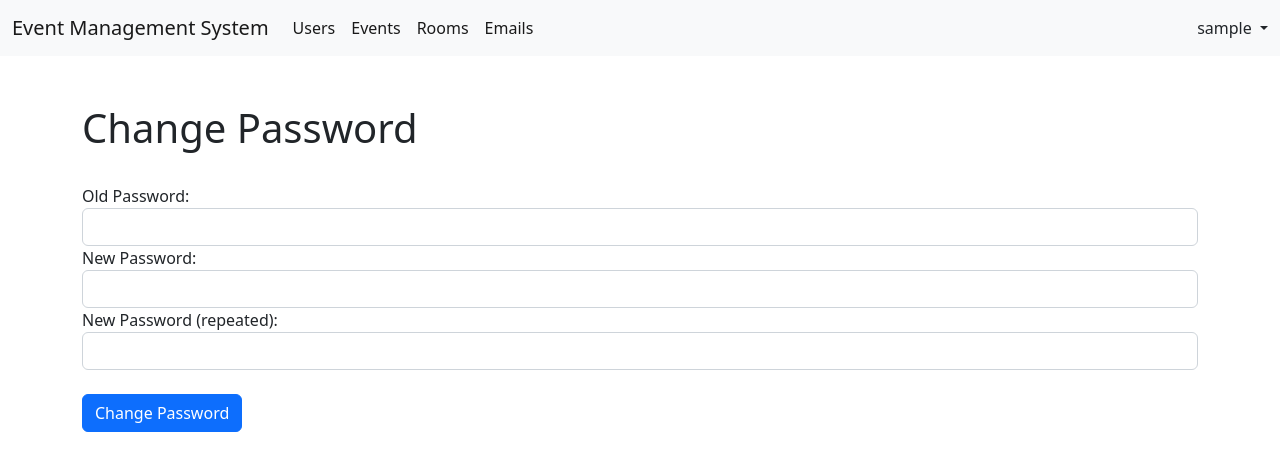
After one commit to Jean28518/event-management-system, a Django app: page /users/change_password/ in a window 1280 px wide. The commit adds this page. Shown: the top 471 px of the page. Run offline with Django 4.2, Linux system fonts and the light colour scheme; the visitor is signed in with stand-in values (Sample User, id 1).

Commit message:
Add Change Password Self service, views and polish

```diff
--- a/src/event_management_system/event_management_system/set_rights.py
+++ b/src/event_management_system/event_management_system/set_rights.py
@@ -29,7 +29,10 @@ organisator_permissions = [
 attendant_permissions = [
         "view_lecture",
         "view_event",
-        "view_profile"
+        "view_profile",
+        "add_lecture",
+        "change_lecture",
+        "change_profile",
         ]
 
 contact_permissions = [
--- a/src/event_management_system/event_management_system/templates/global/navbar.html
+++ b/src/event_management_system/event_management_system/templates/global/navbar.html
@@ -26,21 +26,20 @@
               <a class="nav-link active" aria-current="page" href="{% url 'email_overview' %}">Emails</a>
             </li>
           {% endif %}
+        </ul>
 
-
-
-
-
-
-        </ul>
-          <span class="navbar-text">
-            {{request_user.username}}
-          </span>
           {% if request_user.is_authenticated %}
-          <a class="nav-link" href="{% url 'user_logout' %}">
-            <button class="btn btn-sm btn-outline-danger" type="button">Logout</button>
-          </a>
-          {% endif %}
+          <div class="nav-item dropdown">
+            <a class="nav-link dropdown-toggle" href="#" role="button" data-bs-toggle="dropdown" aria-expanded="false">
+              {{request_user.username}}
+            </a>
+            <ul class="dropdown-menu">
+              <li><a class="dropdown-item" href="{% url 'user_change_password' %}">Change Password</a></li>
+              <li><hr class="dropdown-divider"></li>
+              <li><a class="dropdown-item" href="{% url 'user_logout' %}">Logout</a></li>
+              {% endif %}
+            </ul>
+          </div>
 
 
       </div>
--- a/src/event_management_system/events/templates/events/event/overview.html
+++ b/src/event_management_system/events/templates/events/event/overview.html
@@ -10,7 +10,8 @@
       <tr>
         <th scope="col" style="width:10%">#</th>
         <th scope="col" style="width:40%">Event</th>
-        <th scope="col" style="width:35%">Year</th>
+        <th scope="col" style="width:5%">Year</th>
+        <th scope="col" style="width:30%">Website</th>
         <th scope="col" style="width:5%"></th>
         <th scope="col" style="width:5%"></th>
         <th scope="col" style="width:5%"></th>
@@ -22,6 +23,7 @@
                 <th scope="row">{{event.id}}</th>
                 <td>{{event.name}}</td>
                 <td>{{event.year}}</td>
+                <td><a href="{{event.website}}">{{event.website}}</a></td>
                 <td><a href="{% url 'lecture_overview' event.id%}"><button type="button" class="btn btn-info">Lectures</button></a></td>
                 <td><a href="{% url 'event_edit' event.id%}"><button type="button" class="btn btn-primary">Edit</button></a></td>
                 <td><a href="{% url 'event_delete' event.id%}"><button type="button" class="btn btn-danger">Delete</button></a></td>
--- a/src/event_management_system/events/urls.py
+++ b/src/event_management_system/events/urls.py
@@ -29,6 +29,7 @@ urlpatterns = [
     path('<int:event_id>/lecture/overview/', views.lecture_overview, name = 'lecture_overview'),
     path('<int:event_id>/lecture/create/', views.lecture_create, name = 'lecture_create'),
     path('lecture/edit/<int:lecture_id>/', views.lecture_edit, name = 'lecture_edit'),
+    path('lecture/view/<int:lecture_id>/', views.lecture_view, name = 'lecture_view'),
     path('lecture/delete/<int:lecture_id>/', views.lecture_delete, name = 'lecture_delete'),
 
 
--- a/src/event_management_system/users/forms.py
+++ b/src/event_management_system/users/forms.py
@@ -44,3 +44,8 @@ class LoginForm(forms.Form):
 
 class PasswordForgot(forms.Form):
     email = forms.CharField(label='Email', max_length=100, widget=forms.EmailInput(attrs={'class': "form-control"}))
+
+class PasswordChange(forms.Form):
+    old_password = forms.CharField(label='Old Password', max_length=100, widget=forms.PasswordInput(attrs={'class': "form-control"}),)
+    new_password = forms.CharField(label='New Password', max_length=100, widget=forms.PasswordInput(attrs={'class': "form-control"}),)
+    new_password_repeated = forms.CharField(label='New Password (repeated)', max_length=100, widget=forms.PasswordInput(attrs={'class': "form-control"}),)
--- /dev/null
+++ b/src/event_management_system/users/templates/users/change_password.html
@@ -0,0 +1,35 @@
+{% extends "global/base.html" %}
+{% block content %}
+<h1>Change Password</h1>
+<br/>
+
+{% if wrong_password %}
+<div class="alert alert-danger" role="alert">
+    Your old password is wrong!
+</div>
+{% endif %}
+
+{% if passwords_differ %}
+<div class="alert alert-danger" role="alert">
+    Your new passwords differ!
+</div>
+{% endif %}
+
+{% if password_to_short %}
+<div class="alert alert-danger" role="alert">
+    Your password must be at least 8 characters long!
+</div>
+{% endif %}
+
+{% if success %}
+<div class="alert alert-success" role="alert">
+    Password successfully changed!
+</div>
+{% endif %}
+<form action="" method="post">
+    {% csrf_token %}
+    {{ form }}
+    <br/>
+    <input type="submit" value="Change Password" class="btn btn-primary">
+</form>
+{% endblock %}
--- a/src/event_management_system/users/templates/users/create_public.html
+++ b/src/event_management_system/users/templates/users/create_public.html
@@ -11,7 +11,6 @@
     {% endif %}
     {{ form }}
     <br/>
-    <a href="{% url 'user_reset_password' %}"><button type="button" class="btn btn-warning">Reset Password</button></a>
     <input type="submit" value="Register" class="btn btn-primary">
 </form>
 {% endblock %}
--- a/src/event_management_system/users/templates/users/overview.html
+++ b/src/event_management_system/users/templates/users/overview.html
@@ -13,7 +13,8 @@
         <th scope="col" style="width:20%">First</th>
         <th scope="col" style="width:20%">Last</th>
         <th scope="col" style="width:20%">E-Mail</th>
-        <th scope="col" style="width:20%">Role</th>
+        <th scope="col" style="width:15%">Role</th>
+        <th scope="col" style="width:5%"></th>
         <th scope="col" style="width:5%"></th>
         <th scope="col" style="width:5%"></th>
       </tr>
@@ -27,7 +28,7 @@
                 <td>{{user.email}}</td>
                 <td>{{user.user_role}}</td>
 
-                {% comment %} <td><a href="{% url 'email_send' user.id 0%}"><button type="button" class="btn btn-warning">Mail</button></a></td> {% endcomment %}
+                <td><a href="{% url 'user_view' user.id%}"><button type="button" class="btn btn-info">View</button></a></td>
                 <td><a href="{% url 'user_edit' user.id%}"><button type="button" class="btn btn-primary">Edit</button></a></td>
                 <td><a href="{% url 'user_delete' user.id%}"><button type="button" class="btn btn-danger">Delete</button></a></td>
             </tr>
--- a/src/event_management_system/users/urls.py
+++ b/src/event_management_system/users/urls.py
@@ -8,9 +8,11 @@ urlpatterns = [
     path('create/', views.user_create, name='user_create'),
     path('register/', views.user_register, name='user_register'),
     path('edit/<int:user_id>', views.user_edit, name='user_edit'),
+    path('view/<int:user_id>/', views.user_view, name='user_view'),
     path('login/', views.user_login, name='user_login'),
     path('logout/', views.user_logout, name='user_logout'),
     path('reset_password/', views.user_reset_password, name='user_reset_password'),
+    path('change_password/', views.user_change_password, name='user_change_password'),
 
 
 ]
--- a/src/event_management_system/users/views.py
+++ b/src/event_management_system/users/views.py
@@ -7,7 +7,7 @@ from .models import Profile
 from django.core import serializers
 from django.contrib.auth.models import User, make_password, Group
 from django.contrib.auth import authenticate, login, logout
-from .forms import CreateForm, EditForm, LoginForm, RegisterForm, PasswordForgot, ROLES
+from .forms import CreateForm, EditForm, LoginForm, RegisterForm, PasswordForgot, PasswordChange, ROLES
 from django.contrib.auth.decorators import login_required
 from django.contrib.auth.decorators import permission_required
 import random
@@ -30,6 +30,72 @@ def user_reset_password(request):
     else:
         form = PasswordForgot()
         return render(request, "users/reset_password.html", {'mail_sent': False, 'form': form})
+
+@login_required
+def user_change_password(request):
+    if request.method == "POST":
+        form = PasswordChange(request.POST)
+        if form.is_valid():
+            user = request.user
+            authenticated_user = authenticate(username=user.username, password=request.POST['old_password'])
+            if authenticated_user and authenticated_user.is_authenticated:
+                if len(request.POST['new_password']) >= 8:
+                    if request.POST['new_password'] == request.POST['new_password_repeated']:
+                        user.set_password(request.POST['new_password'])
+                        return render(request, "users/change_password.html",
+                            {
+                                'request_user': request.user,
+                                'success': True,
+                                'wrong_password': False,
+                                'passwords_differ': False,
+                                'password_to_short': False,
+                                'form': PasswordChange()
+                            })
+                    else:
+                        # Passwords differ
+                        return render(request, "users/change_password.html",
+                                {
+                                    'request_user': request.user,
+                                    'success': False,
+                                    'wrong_password': False,
+                                    'passwords_differ': True,
+                                    'password_to_short': False,
+                                    'form': form
+                                })
+                else:
+                    ## Password length under 8
+                    return render(request, "users/change_password.html",
+                            {
+                                'request_user': request.user,
+                                'success': False,
+                                'wrong_password': False,
+                                'passwords_differ': False,
+                                'password_to_short': True,
+                                'form': form
+                            })
+            else:
+                return render(request, "users/change_password.html",
+                            {
+                                'request_user': request.user,
+                                'success': False,
+                                'wrong_password': True,
+                                'passwords_differ': False,
+                                'password_to_short': False,
+                                'form': form
+                            })
+
+
+    else:
+        form = PasswordChange()
+        return render(request, "users/change_password.html",
+                            {
+                                'request_user': request.user,
+                                'success': False,
+                                'wrong_password': False,
+                                'passwords_differ': False,
+                                'password_to_short': False,
+                                'form': form
+                            })
 
 
 
@@ -208,8 +274,30 @@ def user_edit(request, user_id):
 
 
         form = EditForm(initial=dict)
-        print(form.__dict__['fields']['over_18'].__dict__)
         return render(request, 'users/edit.html', {'request_user': request.user, 'form': form, 'pwreset': pwreset, 'user': user})
+
+
+@permission_required('users.view_profile')
+def user_view(request, user_id):
+    user = User.objects.select_related('profile').filter(id=user_id)[0]
+
+
+    dict = {
+        'email': user.email,
+        'first_name': user.first_name,
+        'last_name': user.last_name,
+        'password': user.password,
+        'website': user.profile.website,
+        'company': user.profile.company,
+        'over_18': user.profile.over_18 == True,
+        'private_pin': user.profile.private_pin,
+        'user_role': _get_user_role(user)
+    }
+
+    form = EditForm(initial=dict)
+    for field in form.fields:
+        form.fields[field].disabled = True
+    return render(request, 'users/view.html', {'request_user': request.user, 'form': form, 'user': user})
 
 def _get_user_role(user):
     user_role = "CO"
```
Also changed, not shown: src/event_management_system/events/templates/events/lecture/overview.html (+8 -1 lines), src/event_management_system/events/templates/events/lecture/view.html (added, +33 -0 lines), src/event_management_system/events/views.py (+34 -2 lines), src/event_management_system/users/templates/users/view.html (added, +18 -0 lines).
